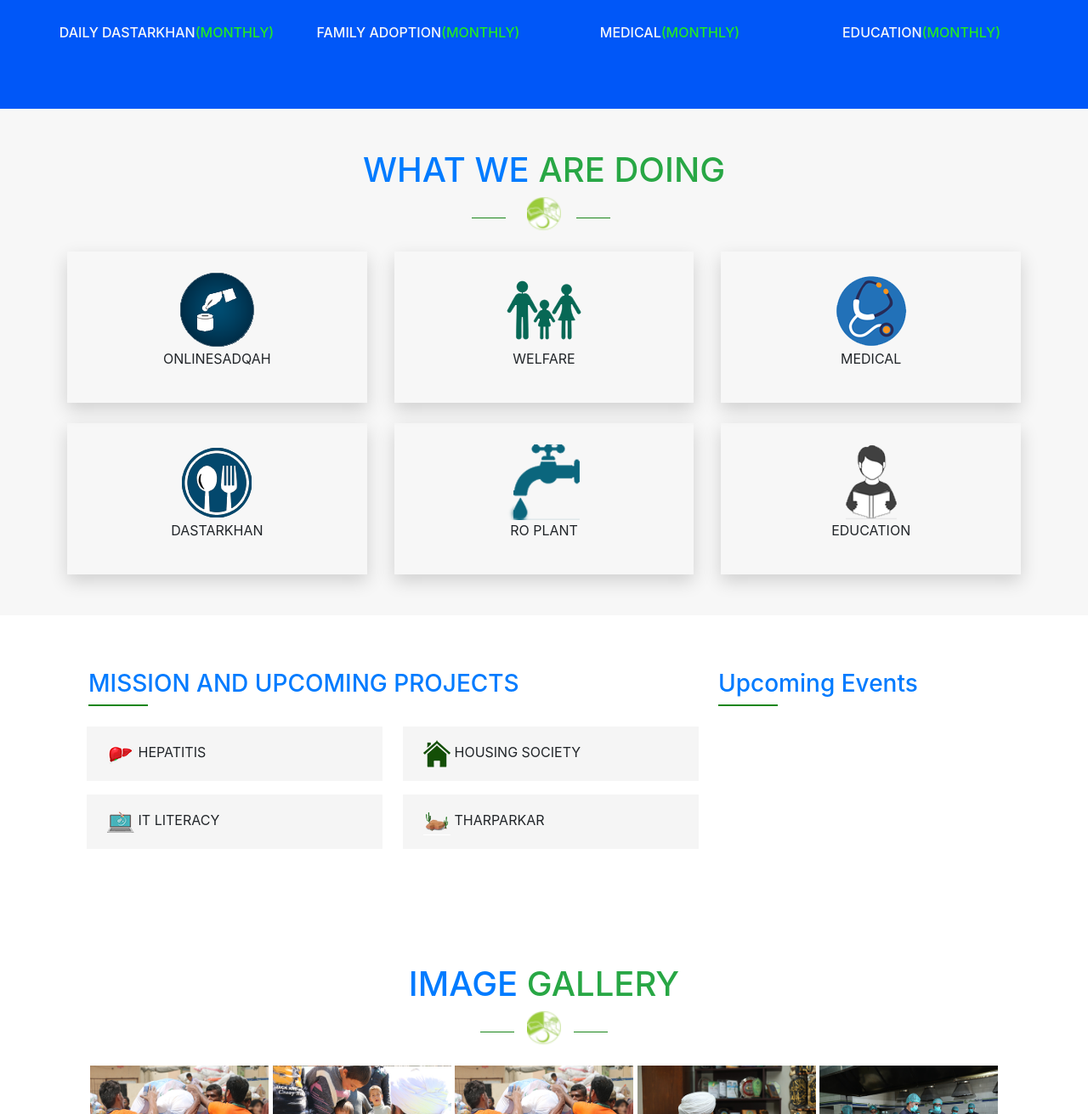
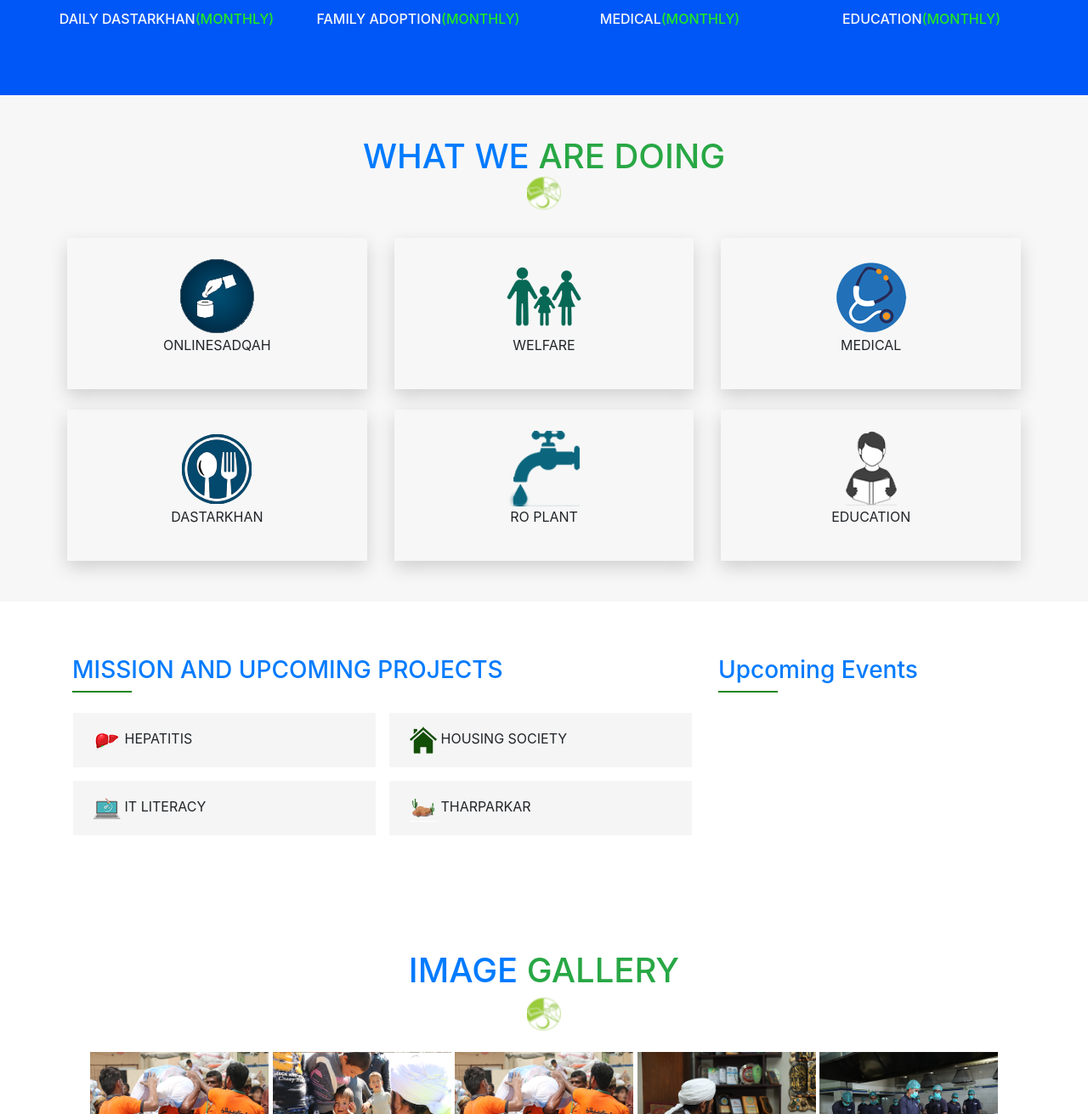
Before and after one commit to rameezqazi23/home-page-BS, a plain HTML site: page index.html in a window 1280 px wide. Shown: the part 1489-2800 px from the top of the page at 85% size. Drawn offline with nearby package versions, Linux system fonts and the light colour scheme.

Commit message:
set navigation bar position & minor layout fixes

```diff
--- a/index.html
+++ b/index.html
@@ -10,7 +10,7 @@
         integrity="sha384-Vkoo8x4CGsO3+Hhxv8T/Q5PaXtkKtu6ug5TOeNV6gBiFeWPGFN9MuhOf23Q9Ifjh" crossorigin="anonymous">
     <link rel="stylesheet" href="css/fontawesome.css">
     <link rel="stylesheet" href="css/all.css">
-    <script src="app.js" ></script>
+
 </head>
 
 <body>
@@ -46,9 +46,12 @@
                     <button id="donation"><a href="https://www.saylaniwelfare.com/Online-Sadqah">Donate Now</a></button>
                     <button id="smit-result"><a href="https://www.saylaniwelfare.com/result">SMIT Result</a></button>
                      -->
-                    <a class="btn btn-light btn-sm" href="https://www.saylaniwelfare.com/UK-Ramzan" role="button">UK Donor</a>
-                    <a class="btn btn-light btn-sm" href="https://www.saylaniwelfare.com/Online-Sadqah" role="button">Donate Now</a>
-                    <a class="btn btn-light btn-sm" href="https://www.saylaniwelfare.com/result" role="button">Result</a>
+                    <a class="btn btn-light btn-sm" href="https://www.saylaniwelfare.com/UK-Ramzan" role="button">UK
+                        Donor</a>
+                    <a class="btn btn-light btn-sm" href="https://www.saylaniwelfare.com/Online-Sadqah"
+                        role="button">Donate Now</a>
+                    <a class="btn btn-light btn-sm" href="https://www.saylaniwelfare.com/result"
+                        role="button">Result</a>
                 </div>
 
             </div>
@@ -67,7 +70,7 @@
             </div>
 
 
-            <div class="col-md-8 navigation-buttons">
+            <div class="col-md-8 navigation-buttons pt-2">
                 <a href="#" class="btn btn-sm px-3 bg-primary text-light">Home</a>
                 <a href="#" class="btn btn-sm px-3 about">About</a>
                 <a href="#" class="btn btn-sm px-3 services">Saylani Serevices</a>
@@ -181,13 +184,13 @@
             <div class="col-md-12">
                 <h1 class="text-center mt-5">
                     <span class="text-primary">INTRO</span><span class="text-success">DUCTION</span><br>
-                    <!-- <img width="40" height="40" src="images/favicon.png" alt="icon"> -->
+                    <img width="40" height="40" src="images/favicon.png" alt="icon">
                 </h1>
             </div>
 
         </div>
 
-        <div class="row text-center pb-4">
+        <!-- <div class="row text-center pb-4">
             <div class="col">
                 <span class="heading-separator3 mt-4"></span>
 
@@ -199,7 +202,7 @@
 
                 <span class="heading-separator4 mt-4"></span>
             </div>
-        </div>
+        </div> -->
 
         <div class="row justify-content-center px-5 mx-5">
             <div class="col-md-12 text-justify introduction-paragraph px-4">
@@ -253,9 +256,7 @@
                     the
                     generous support of our valuable donors. Our local and international donors have
                     graciously lent us
-                    a
-                    hand
-                    by supporting our causes and enabling us to serve the needs of people in need.
+                    a hand by supporting our causes and enabling us to serve the needs of people in need.
                 </p>
             </div>
         </div>
@@ -301,12 +302,12 @@
             <div class="col-md-12">
                 <h1 class="text-center mt-5">
                     <span class="text-primary">WHAT WE</span><span class="text-success"> ARE DOING</span><br>
-                    <!-- <img width="40" height="40" src="images/favicon.png" alt="icon"> -->
+                    <img class="mb-4" width="40" height="40" src="images/favicon.png" alt="icon">
                 </h1>
             </div>
         </div>
 
-        <div class="row text-center pb-4">
+        <!-- <div class="row text-center pb-4">
             <div class="col">
                 <span class="heading-separator3 mt-4"></span>
 
@@ -318,7 +319,7 @@
 
                 <span class="heading-separator4 mt-4"></span>
             </div>
-        </div>
+        </div> -->
 
         <div class="row text-center pb-4 mx-5">
 
@@ -366,7 +367,7 @@
 
             <div class="col-md-8">
 
-                <div class="row mx-1">
+                <div class="row">
                     <div class="col-md-12 text-primary">
                         <h3>MISSION AND UPCOMING PROJECTS</h3>
                         <span class="separator"></span>
@@ -376,7 +377,7 @@
 
                 <div class="row p-2 mt-3">
 
-                    <div class="col mx-4 px-4 py-3 box-custom-bg">
+                    <div class="col mx-2 px-4 py-3 box-custom-bg">
 
                         <img src="images/Hepatitis.png" alt="Picture">
                         <span class="upcomming-project-box-text">HEPATITIS</span>
@@ -384,7 +385,7 @@
                     </div>
 
 
-                    <div class="col px-4 py-3 box-custom-bg">
+                    <div class="col mx-2 px-4 py-3 box-custom-bg">
 
                         <img src="images/housing.png" alt="Picture">
                         <span class="upcomming-project-box-text">HOUSING SOCIETY</span>
@@ -397,7 +398,7 @@
 
                 <div class="row p-2">
 
-                    <div class="col mx-4 px-4 py-3 box-custom-bg">
+                    <div class="col mx-2 px-4 py-3 box-custom-bg">
 
                         <img src="images/IT.png" alt="Picture">
                         <span class="upcomming-project-box-text">IT LITERACY</span>
@@ -405,7 +406,7 @@
                     </div>
 
 
-                    <div class="col px-4 py-3 box-custom-bg">
+                    <div class="col mx-2 px-4 py-3 box-custom-bg">
 
                         <img src="images/tharparkar.png" alt="Picture">
                         <span class="upcomming-project-box-text">THARPARKAR</span>
@@ -416,7 +417,7 @@
 
             </div>
 
-            <div class="col-md-4">
+            <div class="col">
 
                 <div class="row pb-4">
                     <div class="col-md-12 text-primary">
@@ -487,11 +488,11 @@
         <div class="row mt-5">
             <div class="col text-center mt-4">
                 <h1 class="text-primary">IMAGE <span class="text-success">GALLERY</span></h1>
-                <!-- <img width="40" height="40" src="images/favicon.png" alt="Picture"> -->
+                <img width="40" height="40" src="images/favicon.png" alt="Picture">
             </div>
         </div>
 
-        <div class="row text-center">
+        <!-- <div class="row text-center">
             <div class="col">
                 <span class="heading-separator1 mt-4"></span>
 
@@ -503,7 +504,7 @@
 
                 <span class="heading-separator2 mt-4"></span>
             </div>
-        </div>
+        </div> -->
 
         <div class="row mb-5">
             <div class="col text-center pt-4 pb-5 mb-5">
@@ -553,8 +554,8 @@
                 <h6>Connect With Us</h6>
                 <a target="_blank" href="https://www.facebook.com/saylaniwelfare/"><i
                         class="fab fa-facebook-f text-light bg-primary p-1 mx-1" id="footer-social-icon"></i></a>
-                <a target="_blank" href="https://twitter.com/OfficialSwit"><i class="fab fa-twitter text-light bg-primary p-1 mx-1"
-                        id="footer-social-icon"></i></a>
+                <a target="_blank" href="https://twitter.com/OfficialSwit"><i
+                        class="fab fa-twitter text-light bg-primary p-1 mx-1" id="footer-social-icon"></i></a>
                 <a target="_blank" href="https://www.instagram.com/saylaniwelfare/"><i
                         class="fab fa-instagram text-light bg-primary p-1 mx-1" id="footer-social-icon"></i></a>
                 <a target="_blank" href="https://www.youtube.com/c/SaylaniWelfareTrustOfficialPage"><i
--- a/style.css
+++ b/style.css
@@ -78,7 +78,7 @@ div.social{
     background-color: rgb(26, 134, 26);
     display: block;
 }
-.heading-separator1{
+/* .heading-separator1{
     width: 40px;
     height: 1.5px;
     background-color: rgb(26, 134, 26);
@@ -118,7 +118,7 @@ div.social{
     position: relative;
     right: 190px;
 
-}
+} */
 
 
 
```
